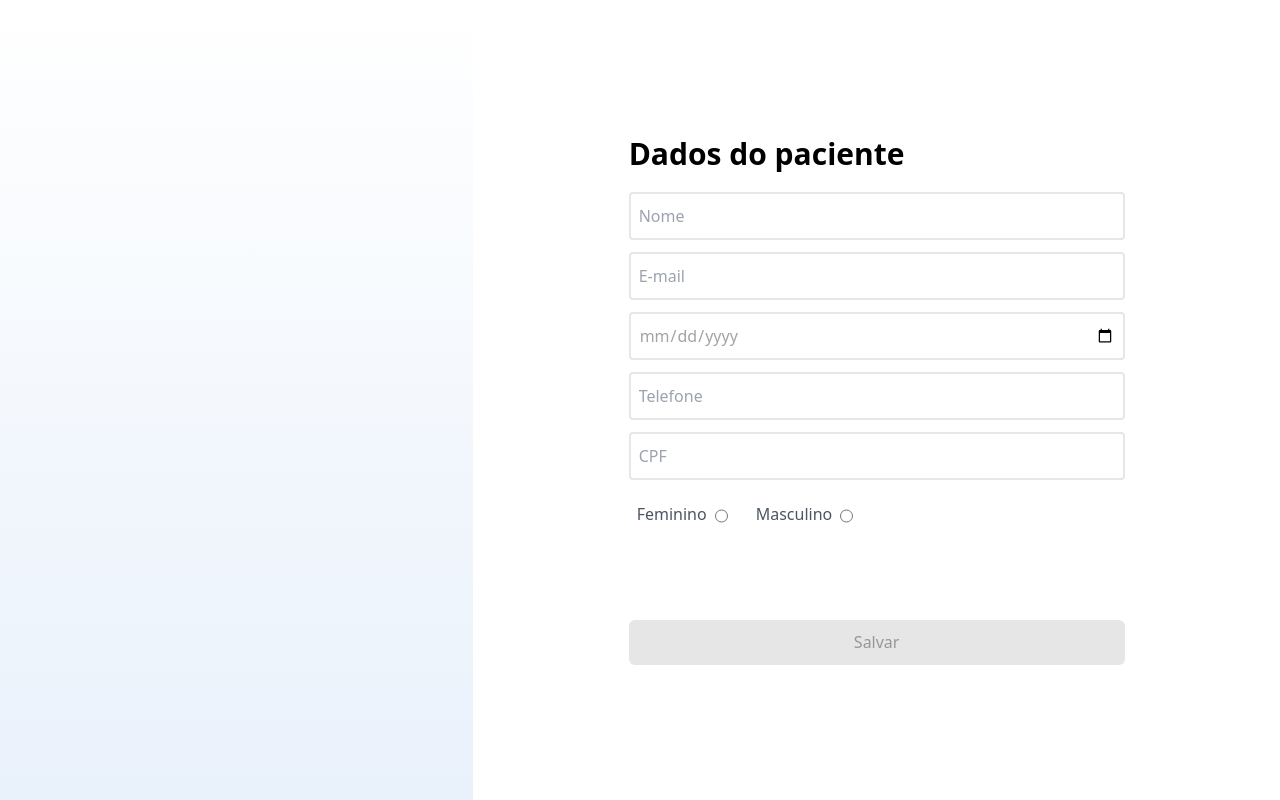
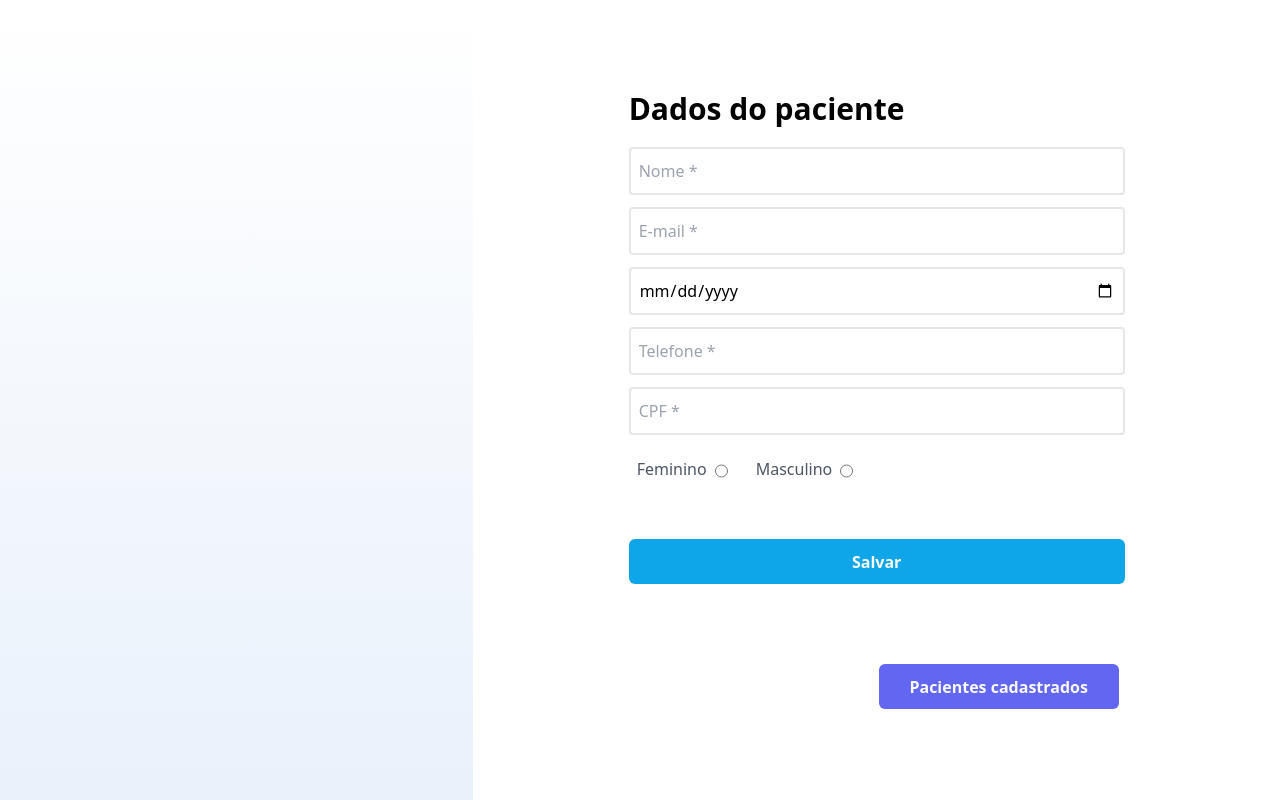
Before and after one commit to agathasoaresx/formik-front-end, a Next.js app: page / in a window 1280 px wide. Built offline with nearby package versions, Linux system fonts and the light colour scheme.

Commit message:
atualizado

```diff
--- a/src/app/page.jsx
+++ b/src/app/page.jsx
@@ -5,7 +5,6 @@ import { Inter } from 'next/font/google'
 import { Formik, Form, Field, ErrorMessage, FieldProps } from 'formik';
 import * as Yup from 'yup';
 import { useState } from 'react'
-
 
 
 
@@ -23,21 +22,15 @@ const inter = Inter(
   }
 )
 
-const currentDate = new Date().toLocaleDateString();
-const dateFormated = currentDate.split('/').reverse().join('-');
-
-const getFormatedDate = (currentDate) => {
-  return currentDate.split('/').reverse().join('-');
-}
 
 
 const schema = Yup.object().shape({
   name: Yup.string().required(),
-  email: Yup.string().required("Campo obrigatório"),
-  date: Yup.date().max(getFormatedDate(new Date().toLocaleDateString())).required("Campo obrigatório"),
+  email: Yup.string().required("Campo obrigatório").email("Email inválido"),
+  date: Yup.date().required("Campo obrigatório"),
   phone: Yup.string().required("Insira um telefone").min(11, "Insira um número de telefone válido").max(11, "Insira um número de telefone válido"),
   cpf: Yup.string().required("Cpf é obrigatório").min(11, "Insira um cpf válido").max(11, "Insira um cpf válido"),
-  sexo: Yup.string().required("Selecione uma opção")
+
 });
 
 
@@ -55,8 +48,9 @@ const Cadastro = () => {
       telefone: event.target.phone.value,
       sexo: event.target.sexo.value,
       cpf: event.target.cpf.value
+    }
 
-    }
+
     const response = await fetch(
       'http://localhost:3300/paciente',
       {
@@ -73,6 +67,7 @@ const Cadastro = () => {
       console.log(result)
       if (result?.sucess) {
         setPacientes([...pacientes, result.paciente])
+        alert("Paciente cadastrado com sucesso!")
       }
     }
   }
@@ -100,33 +95,41 @@ const Cadastro = () => {
             >
               <Form onSubmit={handleSubmit}>
                 <div className='space-y-3'>
-                  <Field type="name" name="nome" placeholder="Nome" class="border-2 text-[#A2A3A4] px-2 font-sans text-base h-[48px] rounded w-[100%] border-gray-900 border-opacity-10 " />
-                  <Field type="email" name="email" placeholder="E-mail" class="border-2 text-[#A2A3A4] px-2 font-sans text-base h-[48px] rounded w-[100%] border-gray-900 border-opacity-10" />
+                  <Field type="name" name="nome" placeholder="Nome *" class="border-2 px-2 font-sans text-base h-[48px] rounded w-[100%] border-gray-900 border-opacity-10 " />
+                  <Field type="email" name="email" placeholder="E-mail *" class="border-2 px-2 font-sans text-base h-[48px] rounded w-[100%] border-gray-900 border-opacity-10" />
                   <ErrorMessage name="email" component="div" />
-                  <Field className=" border-2 text-[#A2A3A4] px-2 font-sans text-base h-[48px] rounded w-[100%] border-gray-900 border-opacity-10" name="data_nasc" placeholder="date" type="date" />
+                  <Field className=" border-2 px-2 font-sans text-base h-[48px] rounded w-[100%] border-gray-900 border-opacity-10" name="data_nasc" placeholder="date" type="date" />
                   <ErrorMessage component="span" name="date" />
-                  <Field type="phone" name="phone" placeholder="Telefone" class="border-2 text-[#A2A3A4] px-2 font-sans text-base h-[48px] rounded w-[100%] border-gray-900 border-opacity-10" />
+                  <Field type="phone" name="phone" placeholder="Telefone *" class="border-2 px-2 font-sans text-base h-[48px] rounded w-[100%] border-gray-900 border-opacity-10" />
                   <ErrorMessage component="span" name="phone" />
-                  <Field type="cpf" name="cpf" placeholder="CPF" class="border-2 text-[#A2A3A4] px-2 font-sans text-base h-[48px] rounded w-[100%] border-gray-900 border-opacity-10" />
+                  <Field type="cpf" name="cpf" placeholder="CPF *" class="border-2 px-2 font-sans text-base h-[48px] rounded w-[100%] border-gray-900 border-opacity-10" />
                   <ErrorMessage component="span" name="cpf" />
 
                   <div className='w-auto h-[80px] flex flex-row mt-[15px]'>
-                    <label className='mt-[10px] text-neutral-600 px-2 font-sans text-base'>Feminino</label>
+
+                   <label className='mt-[10px] text-neutral-600 px-2 font-sans text-base'>Feminino</label>
                       <Field type="radio" name="sexo" value="Feminino" class=" mr-[20px] border-2  h-[48px] border-gray-900 border-opacity-10" />
                     <label className='mt-[10px] text-neutral-600 px-2 font-sans text-base'>Masculino </label>
-                      <Field type="radio" name="sexo" value="Masculino" class="border-2 h-[48px] rounded border-gray-900 border-opacity-10" />
-                    <ErrorMessage component="span" name="sexo" />
+                      <Field type="radio" name="sexo" value="Masculino" class="border-2 h-[48px] rounded border-gray-900 border-opacity-10 " />
+                    <ErrorMessage component="span" name="sexo"/>
                   </div>
 
 
+                  <div class="mt-[0px]">
+                       <input type="submit" value="Salvar" className=" bg-sky-500 hover:bg-sky-700 cursor-pointer rounded-md w-[496px] h-[45px] font-sans font-bold text-zinc-50 " />
 
 
-                  <div id="input" class="pt-9">
-                    <input type="submit" value="Salvar" className="rounded-md w-[496px] h-[45px] bg-lightGray font-sans text-[#979797] " />
-                  </div>
-                </div>
+                 </div>
+              </div>
               </Form>
+
             </Formik>
+
+            <div className='mt-[80px] ml-[250px]'>
+                <a href='/pacientes'>
+                          <button className="bg-indigo-500 hover:bg-indigo-700 cursor-pointer rounded-md w-[240px] h-[45px] font-sans font-bold text-zinc-50">Pacientes cadastrados</button>
+                </a>
+            </div>
           </div>
         </div>
       </div>
```
